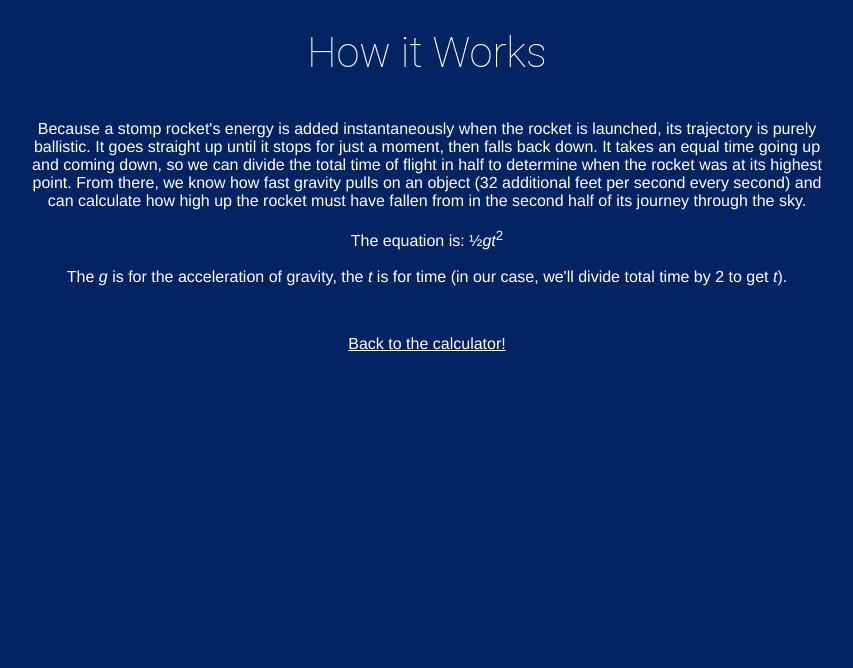
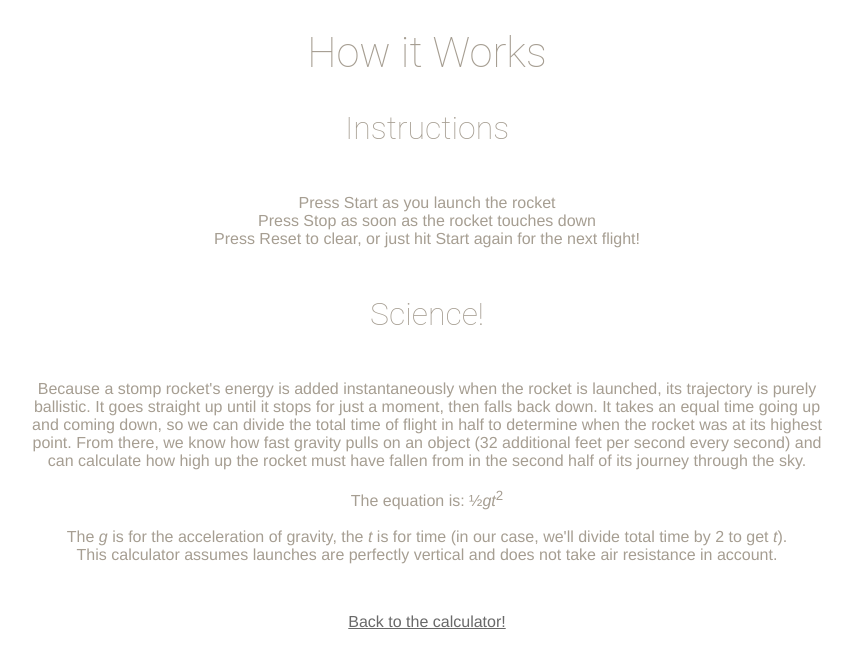
Before and after one commit to rmitchellscott/rocketcalc, a plain HTML site: page src/about.html in a window 1280 px wide. Shown: the whole page, without its empty margins (213-1066 px from the left). Drawn offline with Linux system fonts and the light colour scheme; a script that the page names is missing.

Commit message:
Light/dark mode

```diff
--- a/src/about.html
+++ b/src/about.html
@@ -6,20 +6,29 @@
     <meta name="viewport" content="width=device-width, height=device-height, initial-scale=1">
 </head>
 <script src="script.js"></script>
+<link rel="manifest" href="manifest.webmanifest" />
+<script async src="https://unpkg.com/pwacompat" crossorigin="anonymous"></script>
 <div class="wrapper">
 <h1>How it Works</h1>
-<body>
-<!-- <p> Because a stomp rocket’s energy is added instantaneously when the rocket is launched, its trajectory is purely ballistic. <br>It goes straight up until it stops for just a moment, then falls back down. It takes an equal time going up and coming down, so we can divide the total time of flight in half to determine when the rocket was at its highest point. <br>From there, we know how fast gravity pulls on an object (32 additional feet per second every second) and can calculate how high up the rocket must have fallen from in the second half of its journey through the sky. </p>
-<p>The equation is: &frac12;<var>g</var><var>t</var><sup>2</sup></p>
-<p>The <var>g</var> is for the acceleration of gravity, the <var>t</var> is for time (in our case, we'll divide total time by 2 to get <var>t</var>).</p> -->
-
+<h3>Instructions</h3>
+<p style = "border-radius:4px;
+font-size:16px;
+padding:15px;
+margin-left: auto;
+margin-right: auto;
+max-width:50em">
+    Press Start as you launch the rocket
+    <br>Press Stop as soon as the rocket touches down
+    <br>Press Reset to clear, or just hit Start again for the next flight!
+</p>
+<h3>Science!</h3>
 <p align=center style="border-radius:4px;
 font-size:16px;
 padding:15px;
 margin-left: auto;
 margin-right: auto;
 max-width:50em">
-Because a stomp rocket&#39;s energy is added instantaneously when the rocket is launched, its trajectory is purely ballistic. It goes straight up until it stops for just a moment, then falls back down. It takes an equal time going up and coming down, so we can divide the total time of flight in half to determine when the rocket was at its highest point. From there, we know how fast gravity pulls on an object (32 additional feet per second every second) and can calculate how high up the rocket must have fallen from in the second half of its journey through the sky. <br><br>The equation is: &frac12;<var>g</var><var>t</var><sup>2</sup><br><br>The <var>g</var> is for the acceleration of gravity, the <var>t</var> is for time (in our case, we'll divide total time by 2 to get <var>t</var>).
+Because a stomp rocket&#39;s energy is added instantaneously when the rocket is launched, its trajectory is purely ballistic. It goes straight up until it stops for just a moment, then falls back down. It takes an equal time going up and coming down, so we can divide the total time of flight in half to determine when the rocket was at its highest point. From there, we know how fast gravity pulls on an object (32 additional feet per second every second) and can calculate how high up the rocket must have fallen from in the second half of its journey through the sky. <br><br>The equation is: &frac12;<var>g</var><var>t</var><sup>2</sup><br><br>The <var>g</var> is for the acceleration of gravity, the <var>t</var> is for time (in our case, we'll divide total time by 2 to get <var>t</var>). <br> This calculator assumes launches are perfectly vertical and does not take air resistance in account.
 </p>
 <br>
 <a href="index.html">Back to the calculator!</a>
--- a/src/style.css
+++ b/src/style.css
@@ -1,7 +1,24 @@
 /* Variabes */
+
+/* Media stuff */
+@media (prefers-color-scheme: dark) {
+	:root {
+		--main-bg-color: #181a1b;
+		--main-txt-color: #a69e92;
+		--main-hilight-color: #dcd9d4;
+	}
+}
+@media (prefers-color-scheme: light) {
+	:root {
+		--main-bg-color: #ffffff;
+		--main-txt-color: #696969;
+		--main-hilight-color: #131313;
+	}
+}
+
 /* Mixin's */
  body {
-	 background: #022361;
+	 background: var(--main-bg-color);
 	 font-family: "HelveticaNeue-Light", "Helvetica Neue Light", "Helvetica Neue", Helvetica, Arial, "Lucida Grande", sans-serif;
 	 height: 100%;
 }
@@ -14,26 +31,35 @@
      	 margin: 10px;
 } */
 .wrapper {
-    color: #fff;
+    color: #a69e92;
     text-align: center;
 }
- h1, h2, h3 {
+ h1, h2 {
 	 font-family: 'Roboto', sans-serif;
 	 font-weight: 100;
 	 font-size: 2.6em;
 	 /*text-transform: uppercase; */
 }
+
+h3 {
+	font-family: 'Roboto', sans-serif;
+	font-weight: 100;
+	font-size: 2em;
+
+}
+
  #seconds, #tens,  #alt{
 	 font-size: 3em;
+	 color: var(--main-hilight-color)
 }
  button {
 	 -moz-border-radius: 5px;
 	 -webkit-border-radius: 5px;
 	 border-radius: 5px;
 	 -khtml-border-radius: 5px;
-	 background: #022361;
-	 color: #fff;
-	 border: solid 1px #fff;
+	 background: var(--main-bg-color);
+	 color: var(--main-txt-color);
+	 border: solid 1px var(--main-txt-color);
 	 text-decoration: none;
 	 cursor: pointer;
 	 font-size: 1.2em;
@@ -44,13 +70,5 @@
 	 outline: none;
 }
 a:link, a:visited {
-    color: rgb(255, 255, 255);
+    color: var(--main-txt-color);
 }
- /* button:active{
-	 -webkit-transition: all 0.5s ease-in-out;
-	 -moz-transition: all 0.5s ease-in-out;
-	 transition: all 0.5s ease-in-out;
-	 background: #fff;
-	 border: solid 1px #fff;
-	 color: #022361;
-} */
```
Also changed, not shown: src/index.html (+3 -1 lines), src/icon-192x192.png (added), src/icon-256x256.png (added), src/icon-384x384.png (added), src/icon-512x512.png (added), src/manifest.webmanifest (added).
